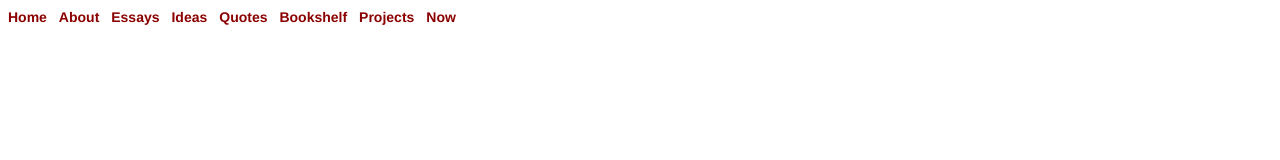
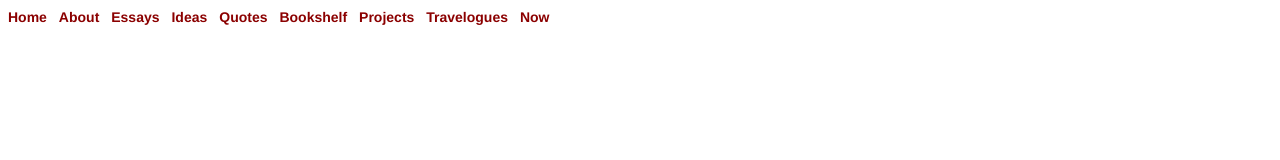
Before and after one commit to rohitjmweb/Now, a plain HTML site: page index.html in a window 1280 px wide. Shown: the top 160 px of the page. Drawn offline with Linux system fonts and the light colour scheme.

Commit message:
Update index.html

```diff
--- a/index.html
+++ b/index.html
@@ -35,6 +35,8 @@
 	    <a href="https://rohitjmweb.github.io/Bookshelf/">Bookshelf&nbsp&nbsp</a>
 
 	    <a href="https://rohitjmweb.github.io/Projects/">Projects&nbsp&nbsp</a>
+
+	    <a href="https://rohitjmweb.github.io/Travelogues/">Travelogues&nbsp&nbsp</a>
 
 	<a title="What I am doing right now." href="https://rohitjmweb.github.io/Now/">Now&nbsp&nbsp</a>
 
```
